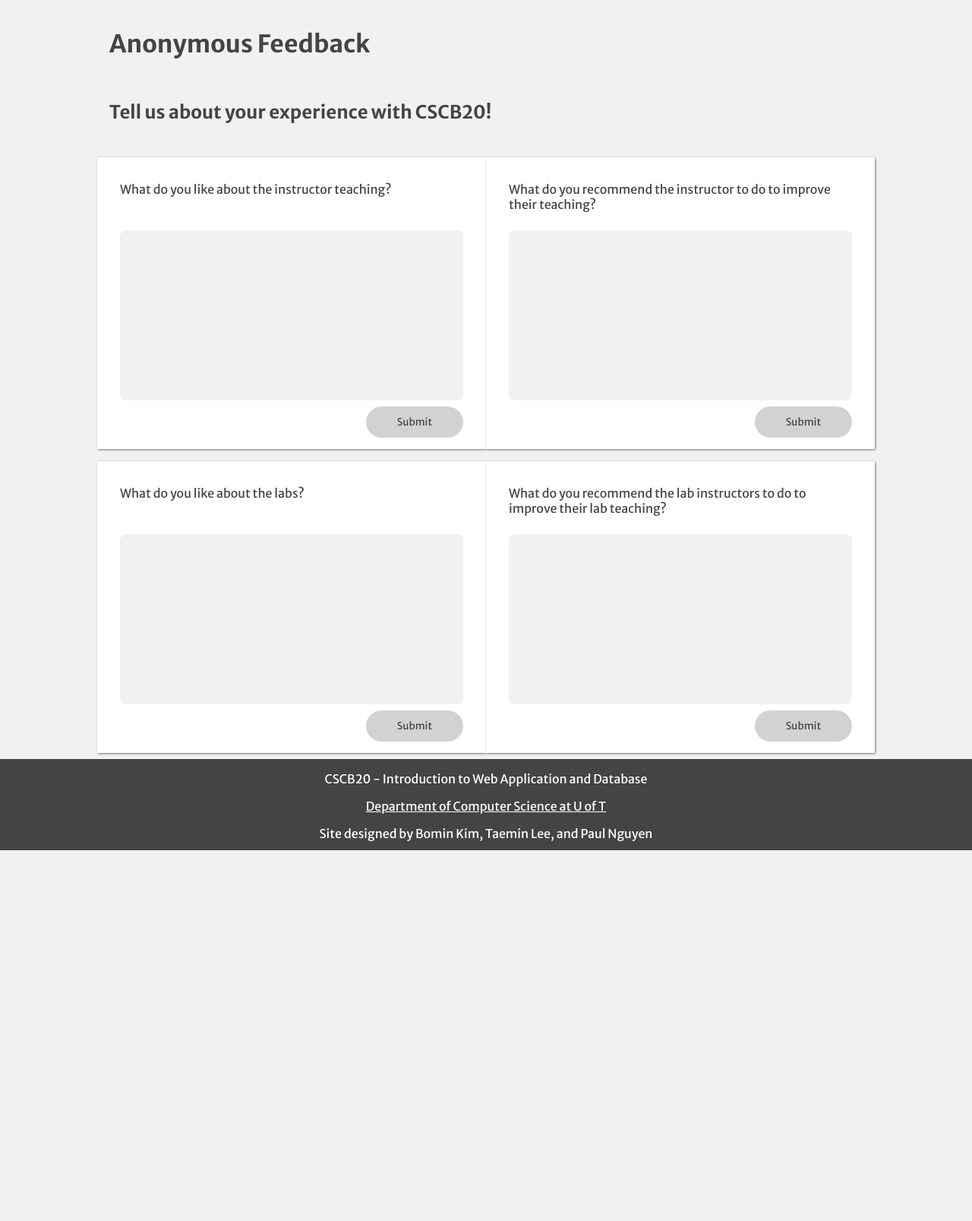
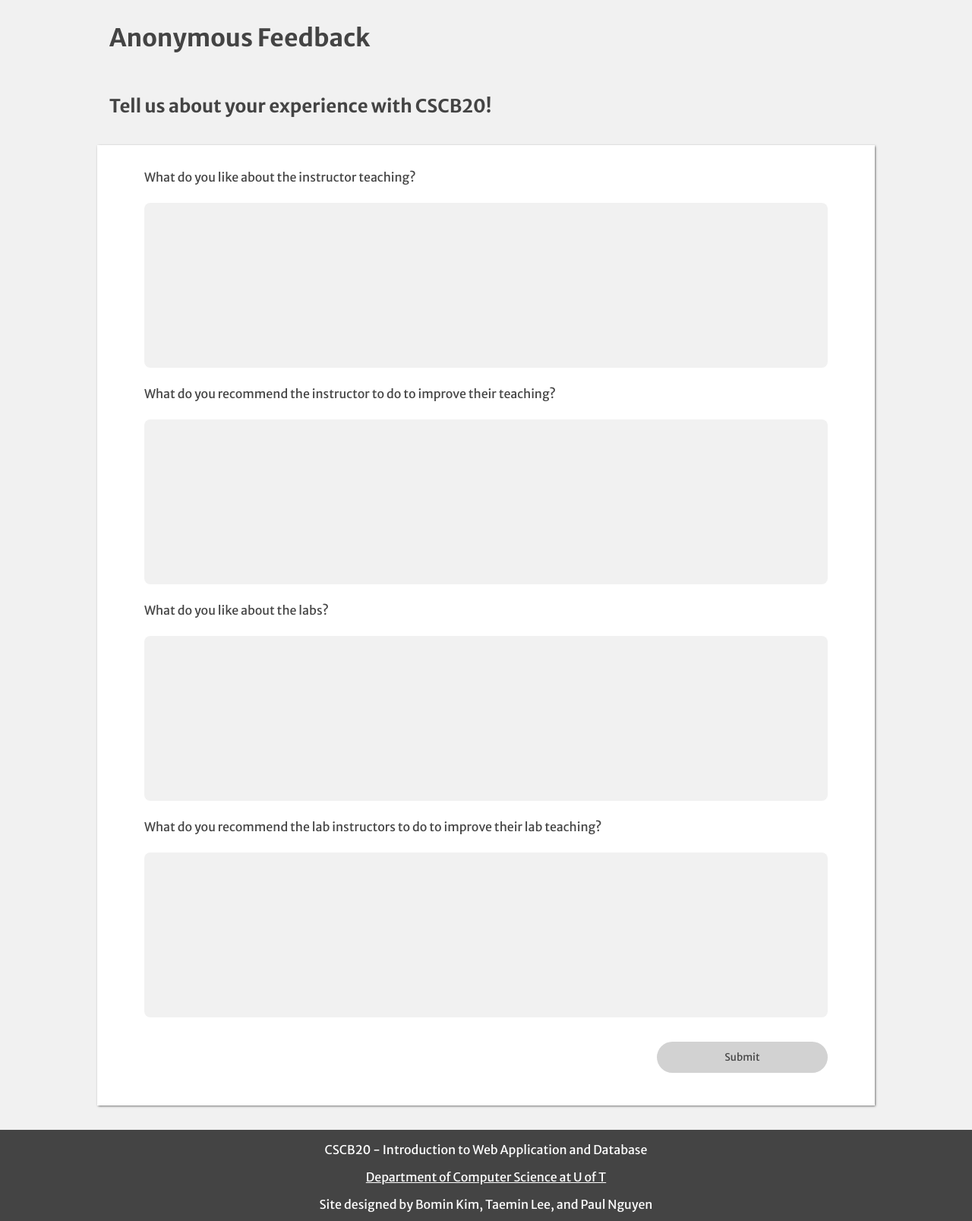
Before and after one commit to taeminlee0601/CSCB20-A3, a Flask app: page /feedback in a window 1280 px wide. Shown: the part 63-1670 px from the top of the page at 76% size. Before the commit the page ends 1182 px from the top, so only its background shows below. Run offline with Flask 3, Linux system fonts and the light colour scheme.

Commit message:
updated crs desc and feedback

```diff
--- a/static/css/feedback.css
+++ b/static/css/feedback.css
@@ -4,21 +4,13 @@ h2 {
     padding: 1rem;
 }
 
-.feedback-box-wraper {
-    display: grid;
-    width: 80vw;
-    grid-template-columns: 40vw 40vw;
-    grid-template-rows: 50vh 50vh;
-    place-items: center;
-    justify-content: space-evenly;
-}
-
 .feedback-box {
     display: grid;
-    grid-template-rows: 20% 70% 10%;
-    width: 35vw;
-    height: 40vh;
+    height: 150vh;
+    grid-template-rows: repeat(4, 1fr 15fr) 5%;
+    row-gap: 1.5rem;
     padding: 2rem;
+    margin-bottom: 2rem;
     justify-content: center;
     background-color: white;
     box-shadow: 0.5px 0.5px 3px;
@@ -27,16 +19,15 @@ h2 {
 .button-box {
     align-items: flex-end;
     margin-top: 0.5rem;
-    margin-bottom: 1rem;
 }
 
 button {
-    width: 10vw;
+    width: 25%;
 }
 
 textarea {
     font-family:"Merriweather Sans";
-    width: 35vw;
+    width: 70vw;
     resize: none;
     border-style: hidden;
     border-radius: 0.5rem;
--- a/static/css/index.css
+++ b/static/css/index.css
@@ -4,7 +4,7 @@ body {
     font-family: 'Merriweather Sans';
     color: #444;
     display: grid;
-    grid-template-rows: 8vh auto 15vh;
+    grid-template-rows: 7vh auto 15vh;
     justify-items: center;
     max-width: 100vw;
     min-height: 100vh;
@@ -37,6 +37,16 @@ h1 {
     font-family: 'Merriweather Sans';
     padding: 1rem;
     text-align: left;
+}
+
+.home-title {
+    color: white;
+    background-color: #565EB6;
+    display: grid;
+    grid-template-columns: 60% auto;
+    justify-content: center;
+    align-items: center;
+    z-index: 1;
 }
 
 /* description boxes */
@@ -102,6 +112,7 @@ footer a {
 a:hover {
     text-shadow: 0.5px 0.5px 0.5px #9b9b9b;
 }
+
 /* Nav bar */
 .navbar {
     position: fixed;
@@ -110,6 +121,7 @@ a:hover {
     width: 100%;
     display: grid;
     grid-template-columns: repeat(6, 1fr); /* 3 columns with equal width */
+    z-index: 10;
 }
 
 .tab {
--- a/templates/feedback.html
+++ b/templates/feedback.html
@@ -5,35 +5,28 @@
   <!-- This is the main body -->
   <h1>Anonymous Feedback</h1>
   <h2>Tell us about your experience with CSCB20!</h2>
-  <div class="feedback-box-wraper">
   <div class="feedback-box">
     <label for="question"
       >What do you like about the instructor teaching?</label
     >
-      <textarea class="input" rows="30"></textarea>
-      <div class="button-box"><button>Submit</button></div>
-    </div>
-    <div class="feedback-box">
+    <textarea
+      class="input"
+      rows="30"
+      name="qs-like-about-instructor"
+    ></textarea>
     <label for="question"
       >What do you recommend the instructor to do to improve their
       teaching?</label
     >
-      <textarea class="input" rows="30"></textarea>
-      <div class="button-box"><button>Submit</button></div>
-    </div>
-    <div class="feedback-box">
+    <textarea class="input" rows="30" name="qs-improve-instructor"></textarea>
     <label for="question">What do you like about the labs?</label>
-      <textarea class="input" rows="30"></textarea>
-      <div class="button-box"><button>Submit</button></div>
-    </div>
-    <div class="feedback-box">
+    <textarea class="input" rows="30" name="qs-like-about-lab"></textarea>
     <label for="question"
       >What do you recommend the lab instructors to do to improve their lab
       teaching?</label
     >
-      <textarea class="input" rows="30"></textarea>
+    <textarea class="input" rows="30" name="qs-improve-lab"></textarea>
     <div class="button-box"><button>Submit</button></div>
-    </div>
   </div>
 </main>
 {% endblock %}
--- a/templates/template.html
+++ b/templates/template.html
@@ -4,8 +4,7 @@
     <meta charset="UTF-8" />
     <meta name="viewport" content="width=device-width, initial-scale=1.0" />
     <link rel="stylesheet" href="static/css/index.css" />
-    {% block more_css %}
-    {% endblock %}
+    {% block more_css %} {% endblock %}
     <link rel="preconnect" href="https://fonts.googleapis.com/" />
     <link rel="preconnect" href="https://fonts.gstatic.com/'" crossorigin />
     <link
@@ -25,7 +24,6 @@
         <div class="dropdown">
           <a class="tab">Home</a>
           <div class="dropdown-content">
-            <a href="course_description.html">Course Description</a>
             <a href="syllabus.html">Syllabus</a>
           </div>
         </div>
@@ -48,8 +46,7 @@
         </div>
       </div>
     </header>
-    {% block content %}
-    {% endblock %}
+    {% block content %} {% endblock %}
     <footer>
       <p>CSCB20 - Introduction to Web Application and Database</p>
       <a href="https://web.cs.toronto.edu/people/faculty-directory"
```
Also changed, not shown: templates/course_description.html (deleted, +0 -55 lines), templates/index.html (+73 -13 lines), static/js/signin.js (renamed from static/src/signin.js), static/src/images/app-development.png (added), static/src/images/application.png (added), static/src/images/css.png (added), static/src/images/data.png (added), static/src/images/html.png (added), static/src/images/java-script.png (added), static/src/images/python.png (added), static/src/images/server.png (added), 1 other file. Lines whose indentation alone changed are shown as unchanged.
